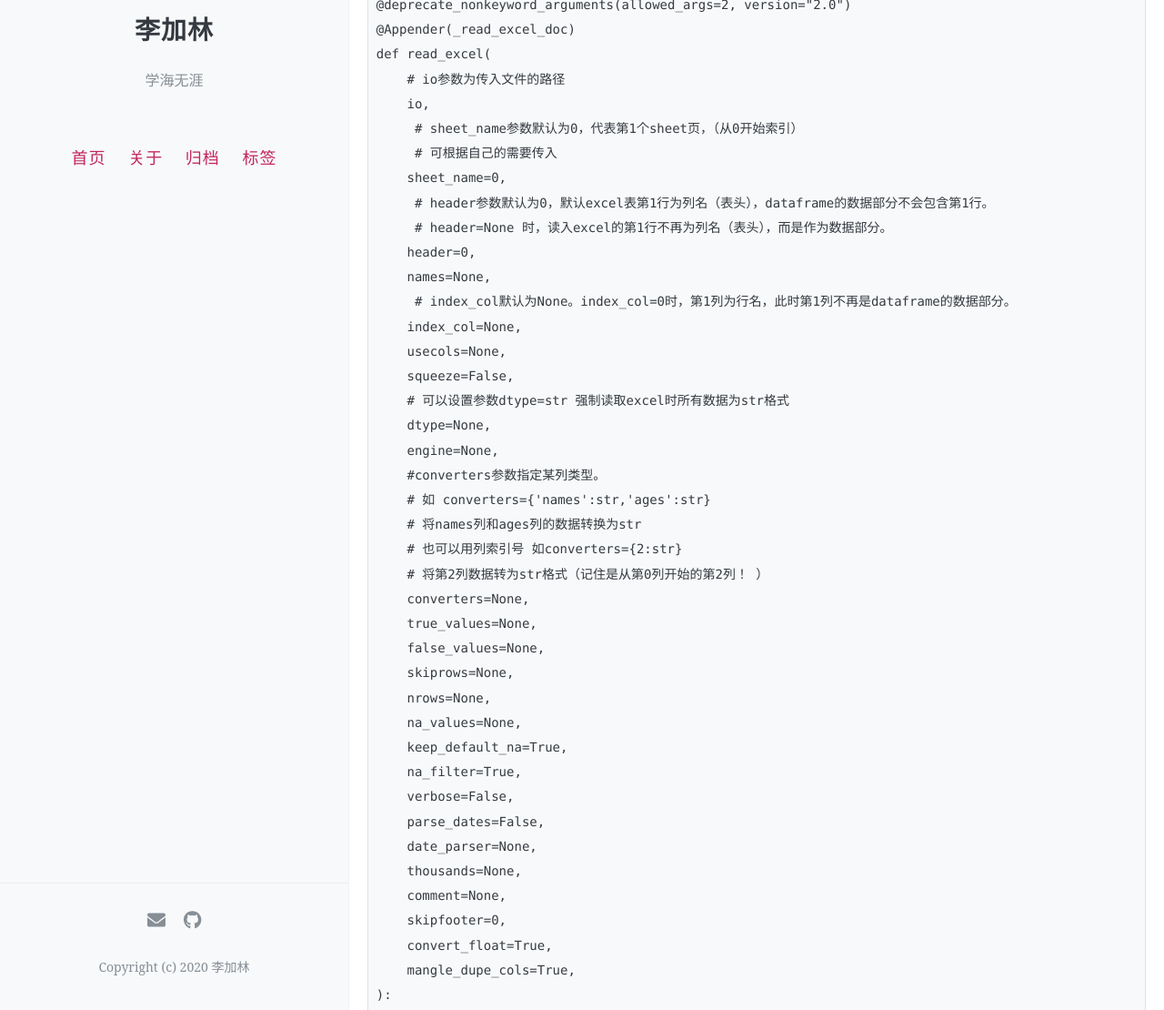
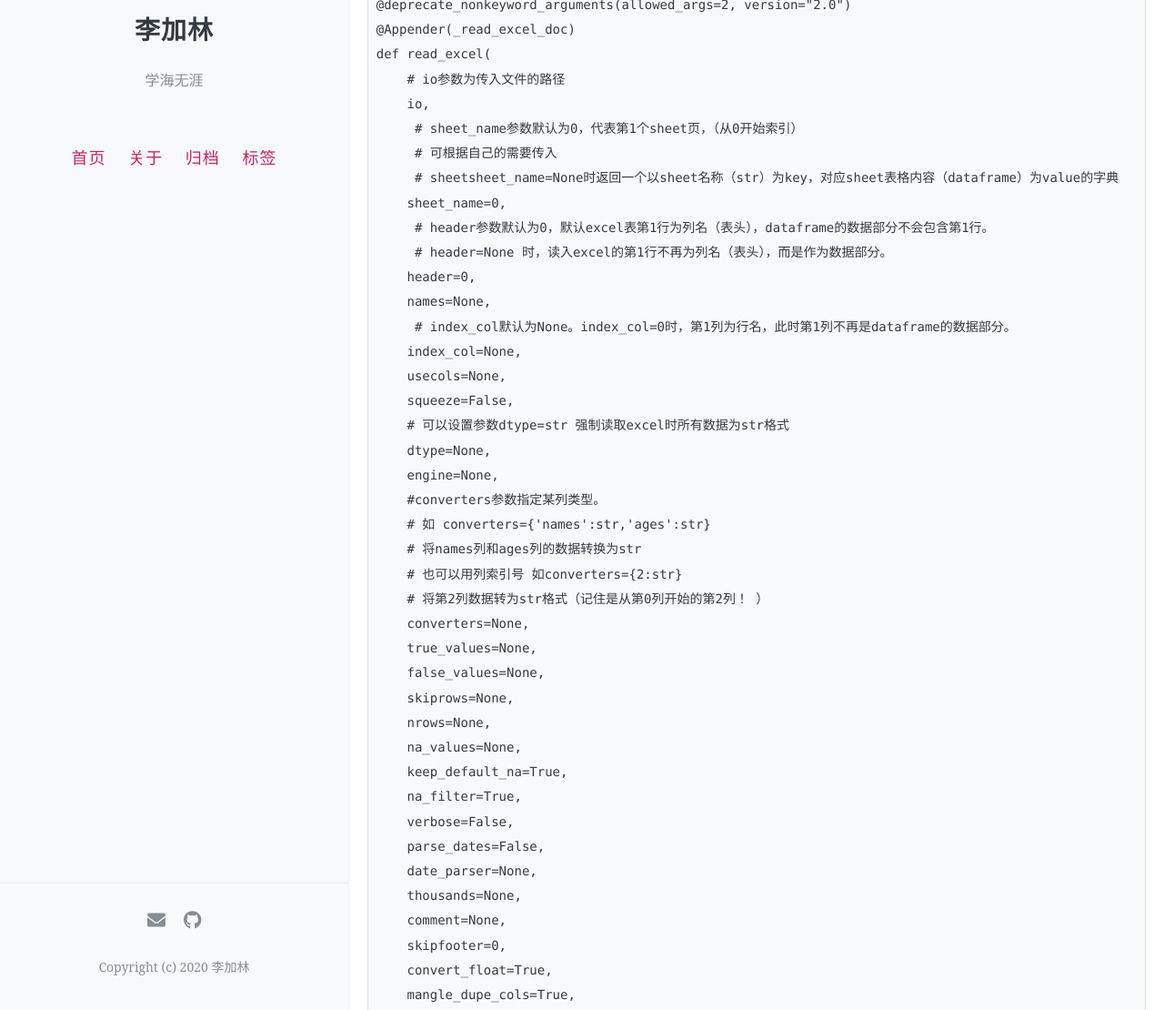
Before and after one commit to karinlee1988/karinlee1988.github.io, a Jekyll site: the page built from _posts/2020-10-08-learn_pandas.md, in a window 1280 px wide and 1400 px high, scrolled down 311 px. Shown: the part 290-1400 px from the top of the window at 91% size. Built offline with Jekyll 4.4.1, drawn with Linux system fonts in a browser that asks for light colours; comment, search, counter and statistics services are not loaded; some of the changed text lies outside the part shown.

Commit message:
更新pandas学习笔记

````diff
--- a/_posts/2020-10-08-learn_pandas.md
+++ b/_posts/2020-10-08-learn_pandas.md
@@ -36,6 +36,7 @@ def read_excel(
     io,
      # sheet_name参数默认为0，代表第1个sheet页，（从0开始索引）
      # 可根据自己的需要传入
+     # sheetsheet_name=None时返回一个以sheet名称（str）为key，对应sheet表格内容（dataframe）为value的字典
     sheet_name=0,
      # header参数默认为0，默认excel表第1行为列名（表头），dataframe的数据部分不会包含第1行。
      # header=None 时，读入excel的第1行不再为列名（表头），而是作为数据部分。
@@ -90,7 +91,7 @@ writer.save()
 ```
 
 **pandas中定义to_excel函数如下：**
-```
+```python
 ......
 @doc(klass="object")
     def to_excel(
````
